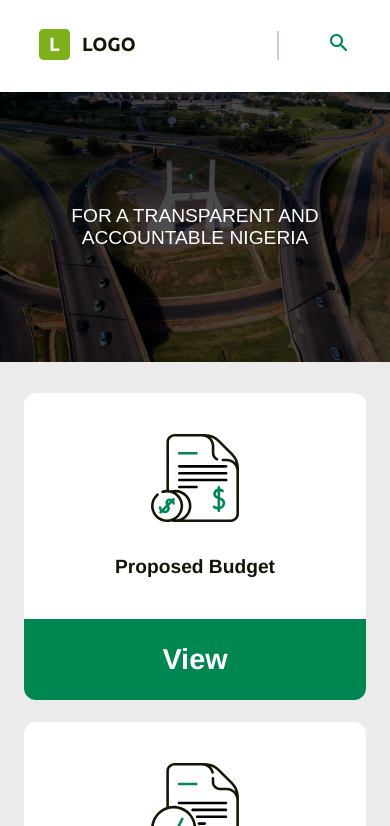
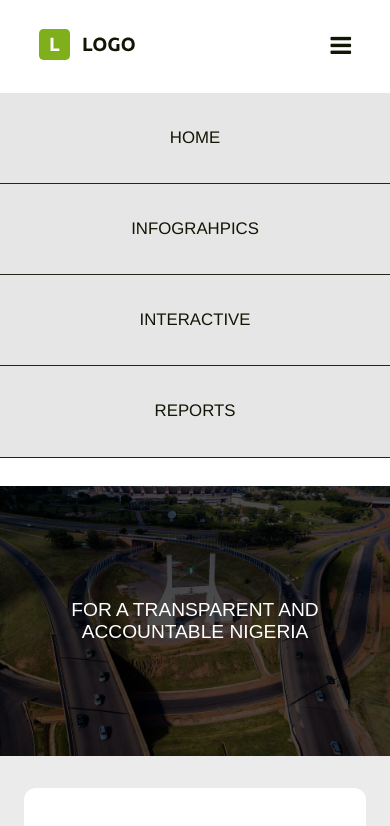
Before and after one commit to eddy983/Open-nigeria, a plain HTML site: page home.html in a window 390 px wide. Both pictures are taken after a click on the link 339 px from the left and 45 px from the top of the page. Shown: the top 826 px of the page. Drawn offline with Linux system fonts and the light colour scheme.

Commit message:
changed responsive padding in charts page & nav

```diff
--- a/home.html
+++ b/home.html
@@ -10,31 +10,49 @@
   <!-- css -->
   <link rel="stylesheet" href="assets/css/main.min.css">
   <link rel="stylesheet" href="assets/css/fonts.css">
+  <link rel="stylesheet" href="https://cdnjs.cloudflare.com/ajax/libs/font-awesome/4.7.0/css/font-awesome.min.css">
 </head>
 
 <body>
   <nav class="nav-bar">
+    <div class="nav-bar__main">
       <a href="home.html">
         <img src="assets/img/Logo.svg" alt="Logo" />
       </a>
-    <div class="nav-bar__items">
+      <!-- "Hamburger menu" / "Bar icon" to toggle the navigation links -->
+      <a href="javascript:void(0);" class="icon nav-bar__menu" onclick="myFunction()">
+        <i class="fa fa-bars"></i>
+      </a>
+
+
+    </div>
+    <div class="nav-bar__items" id="myLinks">
       <ul class="nav-bar__links">
+        <a href="home.html" class="nav-bar__link__link">
           <li class="nav-bar__link">
-          <a href="home.html" class="nav-bar__link__link">HOME</a>
+            HOME
           </li>
+        </a>
+        <a href="infographics.html" class="nav-bar__link__link">
           <li class="nav-bar__link">
-          <a href="infographics.html" class="nav-bar__link__link">INFOGRAHPICS</a>
+            INFOGRAHPICS
           </li>
+        </a>
+        <a href="interactive.html" class="nav-bar__link__link">
           <li class="nav-bar__link">
-          <a href="interactive.html" class="nav-bar__link__link">INTERACTIVE</a>
+            INTERACTIVE
           </li>
+        </a>
+        <a href="infographics.html" class="nav-bar__link__link">
           <li class="nav-bar__link">
-          <a href="reports.html" class="nav-bar__link__link">REPORTS</a>
+            REPORTS
           </li>
+        </a>
       </ul>
       <div class="nav-bar__line"></div>
-      <a href="#"><img src="assets/img/search.svg" alt="Search" /></a>
+      <a href="#" class="nav-bar__search"><img src="assets/img/search.svg" alt="Search" /></a>
     </div>
+
   </nav>
 
   <header class="header">
@@ -226,6 +244,18 @@
     </div>
   </div>
 
+  <script>
+    /* Toggle between showing and hiding the navigation menu links when the user clicks on the hamburger menu / bar icon */
+    function myFunction() {
+      var x = document.getElementById("myLinks");
+      if (x.style.display === "block") {
+        x.style.display = "none";
+      } else {
+        x.style.display = "block";
+      }
+    }
+  </script>
+
 </body>
 
 </html>
--- a/sass/components/_chart.scss
+++ b/sass/components/_chart.scss
@@ -1,5 +1,9 @@
 .chart {
   padding: 8% $gen-padding;
+
+  @include respond(l-phone) {
+    padding: 8% $gen-padding-small;
+  }
 
   &__card {
     padding: 3% 6%;
--- a/sass/layout/_nav-bar.scss
+++ b/sass/layout/_nav-bar.scss
@@ -5,8 +5,35 @@
   background-color: $color-white;
   padding: 2.4rem 10%;
 
+  @include respond(tab-port3) {
+    flex-direction: column;
+  }
+
+  &__main {
+    width: 100%;
+    display: flex;
+    justify-content: space-between;
+    align-items: center;
+  }
+
+  &__menu {
+    font-size: 2rem;
+    display: none;
+
+    @include respond(tab-port3) {
+      display: block;
+    }
+  }
+
   &__items {
     display: flex;
+    transition: all .3s;
+
+    @include respond(tab-port3) {
+      margin-top: 2.5rem;
+      width: 125%;
+      display: none;
+    }
   }
 
   &__links {
@@ -14,9 +41,9 @@
     list-style-type: none;
     align-items: center;
 
-    @include respond(tab-land2) {
-      //! REMOVE LATER
-      display: none;
+    @include respond(tab-port3) {
+      flex-direction: column;
+      width: 100%;
     }
   }
 
@@ -24,9 +51,21 @@
     margin-right: 4rem;
     font-size: 1.4rem;
 
+    @include respond(tab-port3) {
+      margin-right: 0;
+      padding: 9% 0;
+      text-align: center;
+      border-bottom: 0.25px solid #111704eb;
+    }
+
     &__link {
       color: inherit;
       text-decoration: none;
+
+      @include respond(tab-port3) {
+        background: #e6e6e6;
+        width: 100%;
+      }
 
       &:hover {
         color: $color-green;
@@ -38,5 +77,15 @@
     height: 2.4rem;
     border: 0.5px solid $color-grey-blue;
     margin-right: 4rem;
+
+    @include respond(tab-port3) {
+      display: none;
+    }
+  }
+
+  &__search {
+    @include respond(tab-port3) {
+      display: none;
+    }
   }
 }
```
Also changed, not shown: assets/css/main.min.css, 1 other file. Lines whose indentation alone changed are shown as unchanged.
